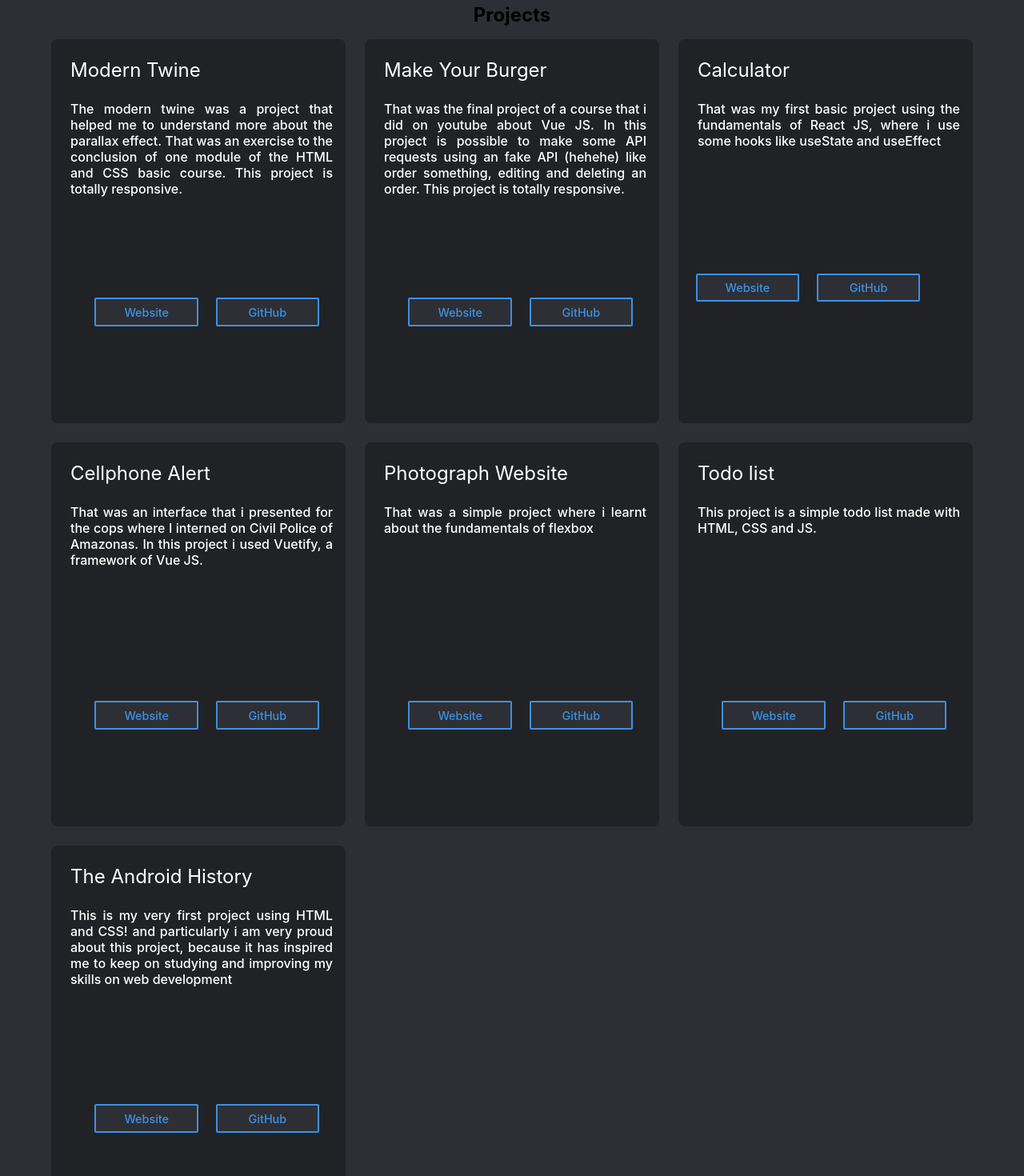
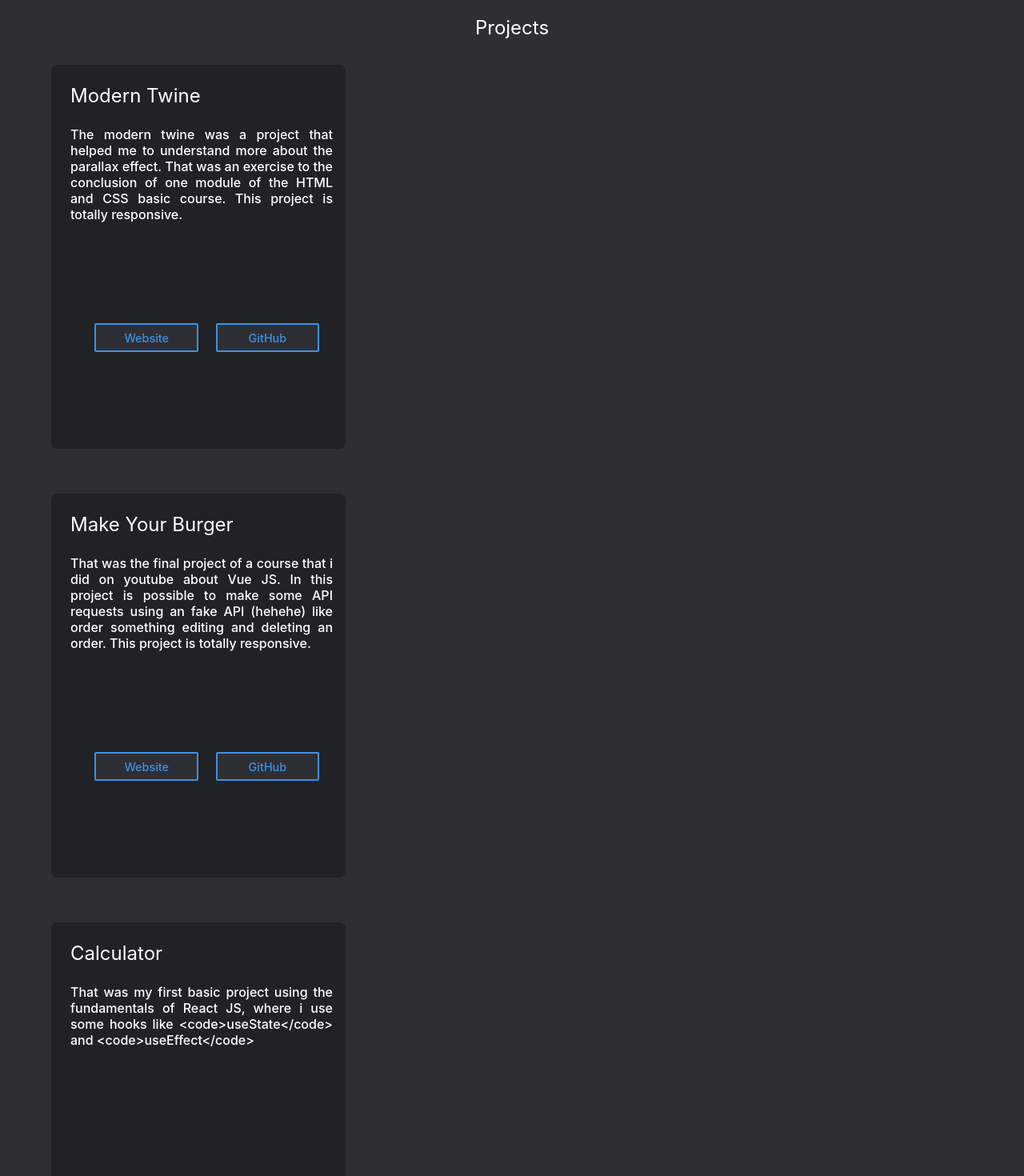
Before and after one commit to italoknd/portfolio, a Vue app in the folder my-portfolio/: page / in a window 1280 px wide. Shown: the part 1560-3030 px from the top of the page at 80% size. Built offline with nearby package versions, Linux system fonts and the light colour scheme.

Commit message:
refactoring component

```diff
--- a/my-portfolio/src/components/MyProjects.vue
+++ b/my-portfolio/src/components/MyProjects.vue
@@ -1,197 +1,30 @@
 <template>
   <section id="projects">
     <div class="main-projects-container">
-      <h1 id="projects-header">Projects</h1>
-      <div id="projects-container">
+      <h1 class="section-header">Projects</h1>
+      <div id="projects-container" v-for="(card, index) in cards" :key="index">
         <div class="projects-box" id="project-1">
-          <h2 id="header-title">Modern Twine</h2>
+          <h2 id="header-title">{{ card.project_title }}</h2>
           <p class="desc-project">
-            The modern twine was a project that helped me to understand more
-            about the parallax effect. That was an exercise to the conclusion of
-            one module of the HTML and CSS basic course. This project is totally
-            responsive.
+            {{ card.short_description }}
           </p>
           <div class="btn-container">
-            <a
-              href="https://projeto-cordel-six.vercel.app/"
-              rel="next"
-              target="_blank"
-            >
+            <a :href="card.quick_access_link" rel="next" target="_blank">
               <button class="project-btn">Website</button>
             </a>
-            <a
-              href="https://github.com/italoknd/projeto-cordel"
-              rel="next"
-              target="_blank"
-            >
-              <button class="project-btn">GitHub</button></a
-            >
+            <a :href="card.project_on_github" rel="next" target="_blank">
+              <button class="project-btn">GitHub</button>
+            </a>
           </div>
         </div>
-        <div class="projects-box" id="project-2">
-          <h2>Make Your Burger</h2>
-          <p class="desc-project">
-            That was the final project of a course that i did on youtube about
-            Vue JS. In this project is possible to make some API requests using
-            an fake API (hehehe) like order something, editing and deleting an
-            order. This project is totally responsive.
-          </p>
-          <div class="btn-container">
-            <a
-              href="https://make-your-burger-owlwsv4hy-italoknd.vercel.app/"
-              rel="next"
-              target="_blank"
-            >
-              <button class="project-btn">Website</button></a
-            >
-            <a
-              href="https://github.com/italoknd/projeto-make-your-burger"
-              rel="next"
-              target="_blank"
-            >
-              <button class="project-btn">GitHub</button></a
-            >
-          </div>
-        </div>
-        <div class="projects-box" id="project-3">
-          <h2>Calculator</h2>
-          <p class="desc-project">
-            That was my first basic project using the fundamentals of React JS,
-            where i use some hooks like <code>useState</code> and
-            <code>useEffect</code>
-          </p>
-          <a
-            href="https://calculadora-com-react.vercel.app/"
-            rel="next"
-            target="_blank"
-          >
-            <button class="project-btn">Website</button></a
-          >
-          <a
-            href="https://github.com/italoknd/calculadora-com-REACT"
-            rel="next"
-            target="_blank"
-          >
-            <button class="project-btn">GitHub</button></a
-          >
-        </div>
-        <div class="projects-box" id="project-1">
-          <h2 id="header-title">Cellphone Alert</h2>
-          <p class="desc-project">
-            That was an interface that i presented for the cops where I interned
-            on Civil Police of Amazonas. In this project i used Vuetify, a
-            framework of Vue JS.
-          </p>
-          <div class="btn-container">
-            <a
-              href="https://alerta-celular-am.vercel.app/"
-              rel="next"
-              target="_blank"
-            >
-              <button class="project-btn">Website</button></a
-            >
-            <a
-              href="https://github.com/italoknd/alerta-celular-am"
-              rel="next"
-              target="_blank"
-            >
-              <button class="project-btn">GitHub</button></a
-            >
-          </div>
-        </div>
-        <div class="projects-box" id="project-1">
-          <h2 id="header-title">Photograph Website</h2>
-          <p class="desc-project">
-            That was a simple project where i learnt about the fundamentals of
-            flexbox
-          </p>
-          <div class="btn-container">
-            <a
-              href="https://site-fotografia-p7bjun8ui-italoknd.vercel.app/"
-              rel="next"
-              target="_blank"
-            >
-              <button class="project-btn">Website</button></a
-            >
-            <a
-              href="https://github.com/italoknd/site-fotografia/tree/main/estilos"
-              rel="next"
-              target="_blank"
-            >
-              <button class="project-btn">GitHub</button></a
-            >
-          </div>
-        </div>
-        <div class="projects-box" id="project-1">
-          <h2 id="header-title">Todo list</h2>
-          <p class="desc-project">
-            This project is a simple todo list made with HTML, CSS and JS.
-          </p>
-          <div class="btn-container">
-            <a
-              href="https://to-do-list-beta-nine.vercel.app/"
-              rel="next"
-              target="_blank"
-            >
-              <button class="project-btn">Website</button></a
-            >
-            <a
-              href="https://github.com/italoknd/To-do-list-com-JavaScript"
-              rel="next"
-              target="_blank"
-            >
-              <button class="project-btn">GitHub</button></a
-            >
-          </div>
-        </div>
-        <div class="projects-box" id="project-1">
-          <h2 id="header-title">The Android History</h2>
-          <p class="desc-project">
-            This is my very first project using HTML and CSS! and particularly i
-            am very proud about this project, because it has inspired me to keep
-            on studying and improving my skills on web development
-          </p>
-          <div class="btn-container">
-            <a
-              href="https://a-historia-do-android.vercel.app/"
-              rel="next"
-              target="_blank"
-            >
-              <button class="project-btn">Website</button></a
-            >
-            <a
-              href="https://github.com/italoknd/A-historia-do-android"
-              rel="next"
-              target="_blank"
-            >
-              <button class="project-btn">GitHub</button></a
-            >
-          </div>
-        </div>
-        <!-- <div class="projects-box" id="project-1">
-          <h2 id="header-title">Form with Vue JS</h2>
-          <p>
-            That was one of my first projects using Vue JS, in this project i put on practice the fundamentals of API requests and the HTTP verbs.</p>
-          <div class="btn-container">
-            <button class="project-btn">
-              <a
-                href="https://form-with-vue-js.vercel.app/#/"
-                rel="next"
-                target="_blank"
-                >Website</a
-              >
-            </button>
-            <button class="project-btn">
-              <a
-                href="https://github.com/italoknd/form-with-vue.js"
-                rel="next"
-                target="_blank"
-                >GitHub</a
-              >
-            </button>
-          </div>
-        </div> -->
       </div>
     </div>
   </section>
 </template>
+<script setup lang="ts">
+import { cards_infos } from "../scripts/cards_info";
+import { ICardsInfos } from "../interface";
+import { ref } from "vue";
+
+const cards = ref<ICardsInfos[]>(cards_infos);
+</script>
```
